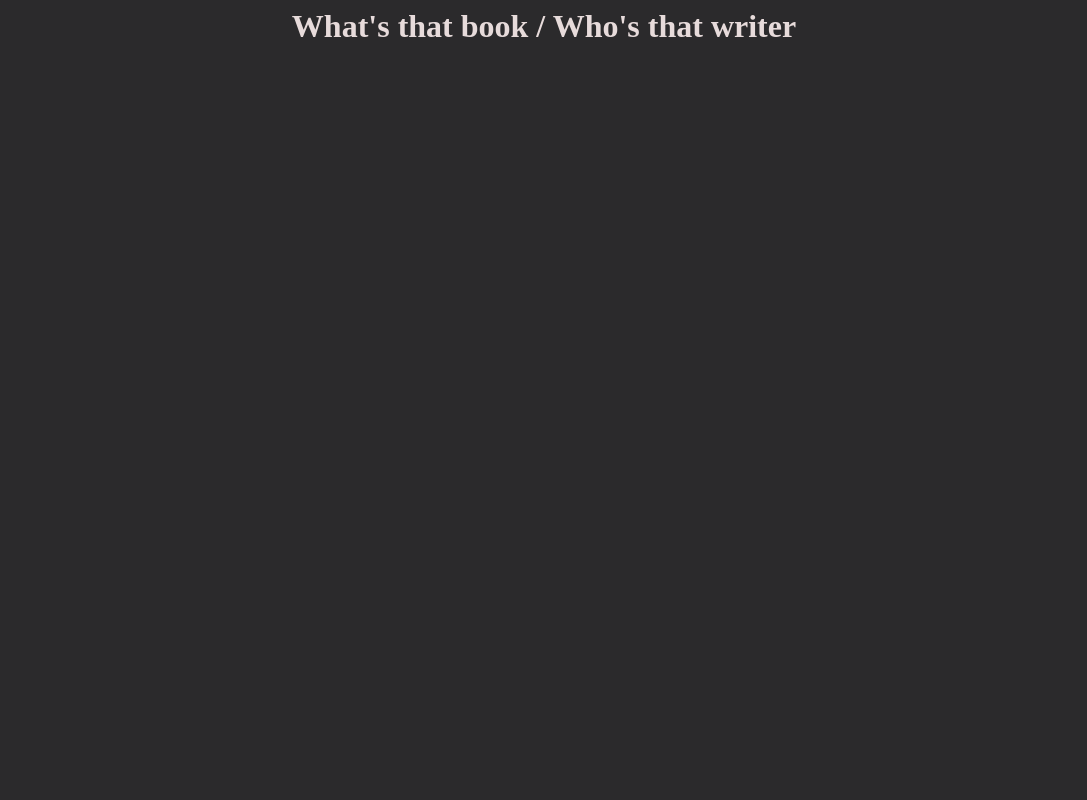
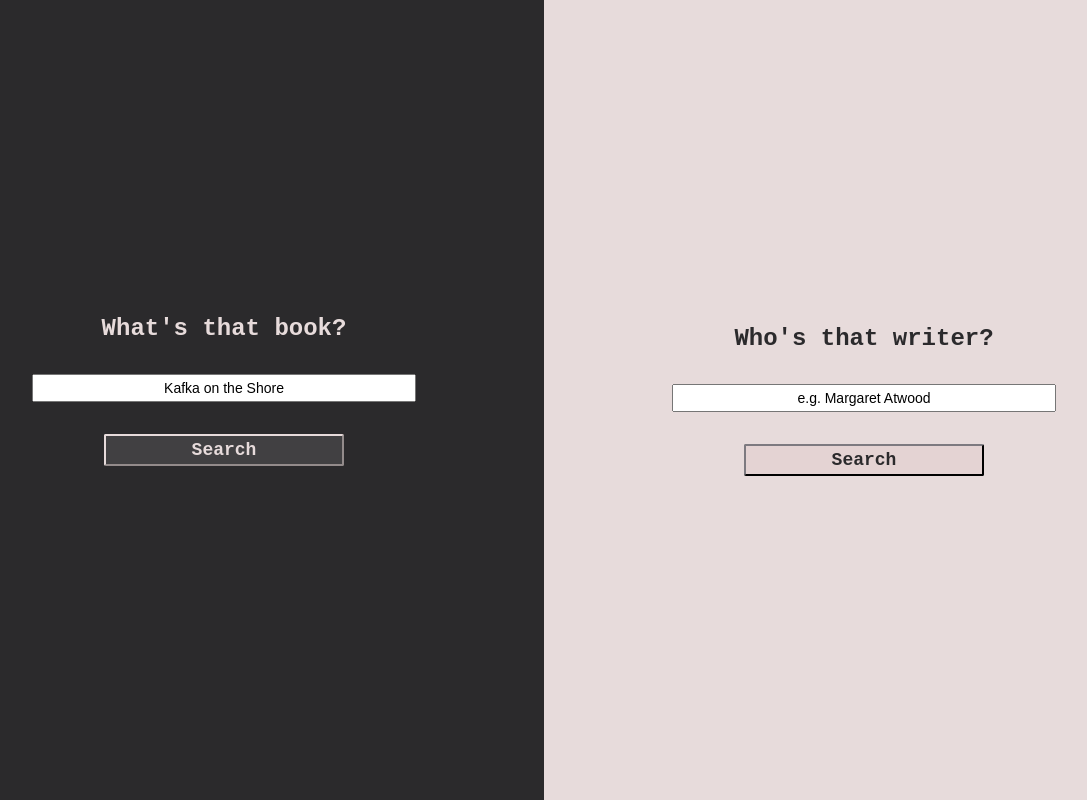
Before and after one commit to katshaze/whats-that-book, a React (Vite) app: page / in a window 1280 px wide. Shown: the whole page, without its empty margins (96-1183 px from the left). Built offline with nearby package versions, Linux system fonts and the light colour scheme.

Commit message:
feat: connect book search to backend

```diff
--- a/src/App.js
+++ b/src/App.js
@@ -1,10 +1,13 @@
 import React from "react";
 import ReactDOM from "react-dom";
+import Book from "./BookSearch";
+import Writer from "./WriterSearch";
 
 const App = () => {
   return (
-    <div>
-      <h1>What's that book / Who's that writer</h1>
+    <div className="container">
+      <Book />
+      <Writer />
     </div>
   );
 };
--- /dev/null
+++ b/src/BookSearch.js
@@ -0,0 +1,42 @@
+import React, { useState } from "react";
+import axios from "axios";
+import Results from "./Results";
+
+const BookSearch = () => {
+  const [searchResults, setSearchResults] = useState(['initial render']);
+  const [book, updateBook] = useState("Kafka on the Shore");
+
+  async function requestSearch() {
+    let response = await axios.post(`http://localhost:3000/book`, {
+      book
+    });
+    console.log(response.data[0].work);
+    response = response.data[0].work;
+    setSearchResults(response || []);
+  }
+
+  return (
+    <div className="book">
+      <h2>What's that book?</h2>
+      <div className="searchBox">
+        <form
+          onSubmit={e => {
+            e.preventDefault();
+            requestSearch();
+          }}
+        >
+          <input
+            type="text"
+            value={book}
+            onChange={e => updateBook(e.target.value)}
+            className="input--book"
+          />
+          <button className={"button button--book"}>Search</button>
+        </form>
+        <Results searchResults={searchResults} />
+      </div>
+    </div>
+  );
+};
+
+export default BookSearch;
--- /dev/null
+++ b/src/Results.js
@@ -0,0 +1,21 @@
+import React from "react";
+
+const Results = ({ searchResults }) => {
+    if (searchResults) {
+        console.log(searchResults.length);
+    };
+
+  return (
+    <div className="bookResults">
+      {searchResults[0] === 'initial render' ? (
+          <h3></h3>
+      ) : searchResults.length === 0 ? (
+        <h3>No books found that match your search, soz</h3>
+      ) : (
+        <h3>We got some hits! Let me just figure out how to display them...</h3>
+      )}
+    </div>
+  );
+};
+
+export default Results;
--- /dev/null
+++ b/src/WriterSearch.js
@@ -0,0 +1,22 @@
+import React, { useState } from "react";
+
+export default function Writer() {
+  const [writer, updateWriter] = useState("e.g. Margaret Atwood");
+
+  return (
+    <div className="writer">
+      <h2>Who's that writer?</h2>
+      <div className="searchBox">
+        <form>
+          <input
+            type="text"
+            value={writer}
+            onChange={e => updateWriter(e.target.value)}
+            className="input--writer"
+          />
+          <button className="button button--writer">Search</button>
+        </form>
+      </div>
+    </div>
+  );
+}
--- a/src/style.css
+++ b/src/style.css
@@ -1,15 +1,91 @@
 * {
   box-sizing: border-box;
+}
+
+body,
+button {
+  margin: 0;
+  font-family: "Courier New", Courier, monospace;
+}
+
+.container {
+  display: flex;
+  flex-direction: row;
+  height: 100vh;
+}
+
+.book,
+.writer {
+  display: flex;
+  flex-direction: column;
+  justify-content: center;
+  height: 100%;
+  text-align: center;
+  width: 50%;
+}
+
+h2 {
+  margin: 0 auto;
+  padding: 16px;
+  text-align: center;
+}
+
+.book,
+.button--writer {
+  background-color: #2b2a2c;
   color: #e7dbdb;
 }
 
-body {
-  background-color: #2b2a2c;
-  margin: 0;
+.writer,
+.button--book {
+  background-color: #e7dbdb;
+  color: #2b2a2c;
 }
 
-h1 {
-    margin: 0 auto;
-    padding: 8px;
-    text-align: center;
+.searchBox form {
+  align-items: center;
+  display: flex;
+  flex-direction: column;
+  margin: 0 auto;
+  padding: 16px;
+  width: 80%;
 }
+
+.searchBox form {
+  padding: 16px;
+}
+
+.searchBox form input {
+  display: block;
+  margin: 0 auto;
+  padding: 4px;
+  width: 80%;
+}
+
+button {
+  border-radius: 2px;
+  border-width: 2px;
+  cursor: pointer;
+  font-size: 18px;
+  font-weight: bold;
+  margin-top: 32px;
+  padding: 4px;
+  width: 50%;
+}
+
+input {
+  font-size: 14px;
+  text-align: center;
+}
+
+.button--book {
+  background-color: #414042;
+  border-color: #e7dbdb;
+  color: #e7dbdb;
+}
+
+.button--writer {
+  background-color: #e4d3d3;
+  border-color: #2b2a2c;
+  color: #2b2a2c;
+}
```
Also changed, not shown: package.json (+6 -1 lines), src/useInput.js (added, +25 -0 lines), .eslintrc.json, 1 other file (tests, documents, lock files or other folders).
